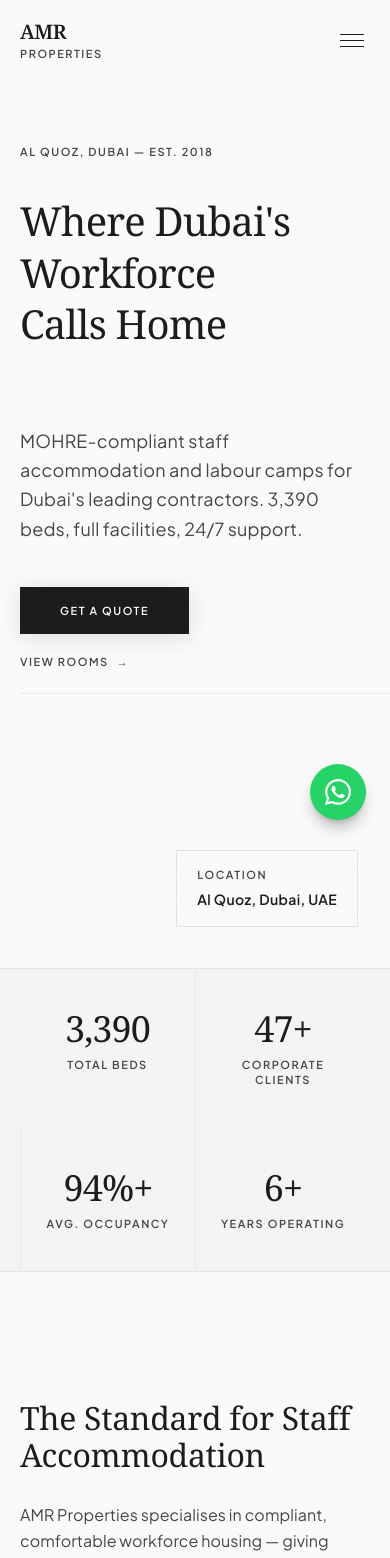
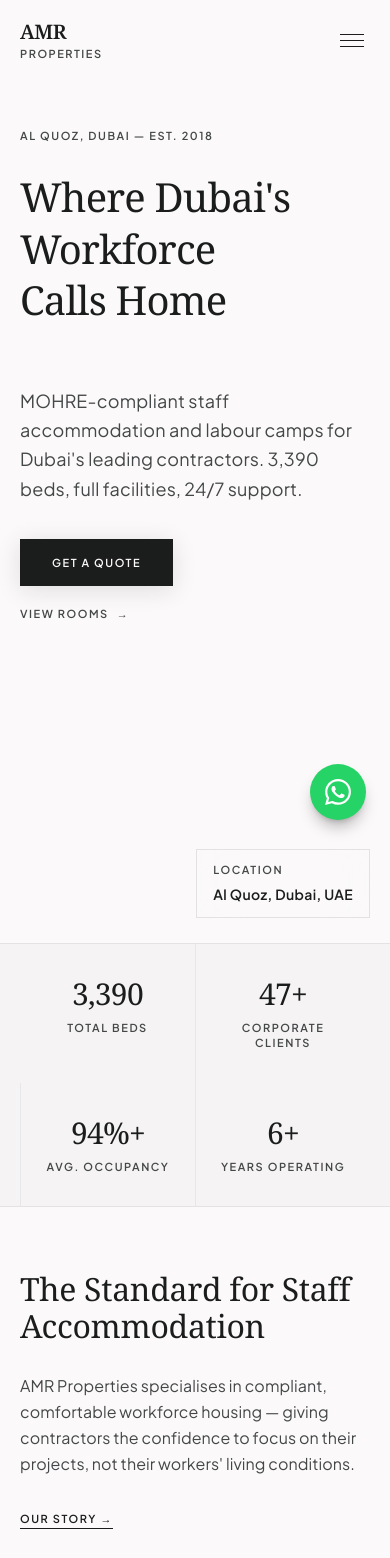
Before and after one commit to ashil-rahman/amr-properties, a Next.js app: page / in a window 390 px wide. Shown: the top 1558 px of the page. Built offline with nearby package versions, Linux system fonts and the light colour scheme; grey boxes are pictures that could not be loaded.

Commit message:
Fix mobile layout and add photos to advantages section

```diff
--- a/app/page.tsx
+++ b/app/page.tsx
@@ -7,7 +7,6 @@
 import ParallaxImage from '@/components/ParallaxImage'
 import {
   fadeUp,
-  fadeRight,
   scaleIn,
   staggerContainer,
   staggerGrid,
@@ -17,12 +16,48 @@
 
 /* ── data ───────────────────────────────────────────────────── */
 const advantages = [
-  { n: '01', title: 'Prime Location',         body: "Al Quoz — Dubai's industrial hub — with direct motorway access to every major project site." },
-  { n: '02', title: 'MOHRE Compliance',        body: 'Every unit, corridor, and facility meets Ministry of Human Resources & Emiratisation standards.' },
-  { n: '03', title: 'Stable Occupancy',        body: 'A 94%+ average occupancy rate across six years reflects the trust contractors place in us.' },
-  { n: '04', title: 'Flexible Configurations', body: 'Room types from 2 to 5 beds let you scale headcount without renegotiating long-term contracts.' },
-  { n: '05', title: '24/7 Support',            body: 'On-site management, security, and maintenance around the clock — your HR desk stays clear.' },
-  { n: '06', title: 'Full-Service Compound',   body: 'Catering, store, saloon, CCTV — every essential on-site, keeping your workforce focused.' },
+  {
+    n: '01',
+    title: 'Prime Location',
+    body: "Al Quoz — Dubai's industrial hub — with direct motorway access to every major project site.",
+    image: '/images/building-front.jpg',
+    alt: 'AMR Properties compound exterior in Al Quoz Dubai',
+  },
+  {
+    n: '02',
+    title: 'MOHRE Compliance',
+    body: 'Every unit, corridor, and facility meets Ministry of Human Resources & Emiratisation standards.',
+    image: '/images/fire-safety.jpg',
+    alt: 'AMR Properties fire safety and MOHRE compliance',
+  },
+  {
+    n: '03',
+    title: 'Stable Occupancy',
+    body: 'A 94%+ average occupancy rate across six years reflects the trust contractors place in us.',
+    image: '/images/hero-exterior.jpg',
+    alt: 'AMR Properties building exterior Al Quoz',
+  },
+  {
+    n: '04',
+    title: 'Flexible Configurations',
+    body: 'Room types from 2 to 5 beds let you scale headcount without renegotiating long-term contracts.',
+    image: '/images/room-2.jpg',
+    alt: 'AMR Properties flexible room configurations',
+  },
+  {
+    n: '05',
+    title: '24/7 Support',
+    body: 'On-site management, security, and maintenance around the clock — your HR desk stays clear.',
+    image: '/images/corridor.jpg',
+    alt: 'AMR Properties 24/7 monitored corridor',
+  },
+  {
+    n: '06',
+    title: 'Full-Service Compound',
+    body: 'Catering, store, saloon, CCTV — every essential on-site, keeping your workforce focused.',
+    image: '/images/dining-hall.jpg',
+    alt: 'AMR Properties dining hall full service',
+  },
 ]
 
 const metrics = [
@@ -32,7 +67,6 @@
   { value: '6+',    label: 'Years Operating' },
 ]
 
-/* ── shared button motion props ─────────────────────────────── */
 const btnHover = { scale: 1.04, transition: { duration: 0.22, ease: EASE_OUT_EXPO } }
 const btnTap   = { scale: 0.97 }
 
@@ -42,28 +76,22 @@
       {/* ══ HERO ════════════════════════════════════════════════ */}
       <section className="min-h-screen flex flex-col md:flex-row pt-20 overflow-hidden">
 
-        {/* Left — text content */}
+        {/* Left — text */}
         <motion.div
           variants={staggerContainer}
           initial="hidden"
           animate="visible"
           className="w-full md:w-5/12 flex flex-col justify-center
                      px-5 sm:px-10 lg:px-page
-                     py-16 sm:py-24 bg-surface relative z-10"
+                     py-12 sm:py-20 bg-surface relative z-10"
         >
-          <div className="max-w-lg space-y-10">
-
-            {/* Eyebrow */}
+          <div className="max-w-lg space-y-8">
             <motion.div variants={fadeUp} className="overflow-hidden">
-              <motion.span
-                className="label-caps text-on-surface-variant block"
-                variants={fadeUp}
-              >
+              <motion.span className="label-caps text-on-surface-variant block" variants={fadeUp}>
                 Al Quoz, Dubai — Est. 2018
               </motion.span>
             </motion.div>
 
-            {/* Headline */}
             <motion.div variants={staggerContainer} className="space-y-2">
               {["Where Dubai's", 'Workforce', 'Calls Home'].map((line) => (
                 <div key={line} className="overflow-hidden">
@@ -77,13 +105,11 @@
               ))}
             </motion.div>
 
-            {/* Divider line */}
             <motion.div
               variants={lineReveal}
               className="h-px bg-on-surface/12 w-full origin-left"
             />
 
-            {/* Body */}
             <motion.p
               variants={fadeUp}
               className="font-sans text-body-lg text-on-surface-variant leading-relaxed max-w-sm"
@@ -91,12 +117,11 @@
               MOHRE-compliant staff accommodation and labour camps for Dubai&apos;s leading contractors. 3,390 beds, full facilities, 24/7 support.
             </motion.p>
 
-            {/* CTAs */}
             <motion.div variants={fadeUp} className="flex flex-col sm:flex-row items-start sm:items-center gap-5 pt-1">
               <motion.div whileHover={btnHover} whileTap={btnTap}>
                 <Link
                   href="/contact"
-                  className="bg-on-surface text-surface px-10 py-4 label-caps hover:opacity-85 inline-block transition-opacity"
+                  className="bg-on-surface text-surface px-8 sm:px-10 py-4 label-caps hover:opacity-85 inline-block transition-opacity"
                   style={{ boxShadow: '0 4px 24px rgba(27,28,28,0.12)' }}
                 >
                   Get a Quote
@@ -105,24 +130,21 @@
               <motion.div whileHover={{ x: 4 }} transition={{ duration: 0.2 }}>
                 <Link
                   href="/rooms"
-                  className="group flex items-center gap-2 label-caps text-on-surface-variant hover:text-on-surface transition-colors"
+                  className="flex items-center gap-2 label-caps text-on-surface-variant hover:text-on-surface transition-colors"
                 >
-                  View Rooms
-                  <span className="inline-block">→</span>
+                  View Rooms <span>→</span>
                 </Link>
               </motion.div>
             </motion.div>
           </div>
-
-          <div className="absolute bottom-10 left-5 sm:left-10 lg:left-page right-0 hairline-b" />
         </motion.div>
 
-        {/* Right — Dubai aerial hero image */}
+        {/* Right — Dubai aerial */}
         <motion.div
           variants={scaleIn}
           initial="hidden"
           animate="visible"
-          className="w-full md:w-7/12 relative min-h-[60vw] md:min-h-screen"
+          className="w-full md:w-7/12 relative min-h-[70vw] sm:min-h-[55vw] md:min-h-screen"
         >
           <ParallaxImage
             src="/images/dubai-hero.jpg"
@@ -134,12 +156,11 @@
           />
           <div className="absolute inset-0 bg-on-surface/8" />
 
-          {/* Glassmorphic location tag */}
           <motion.div
             initial={{ opacity: 0, y: 12 }}
             animate={{ opacity: 1, y: 0 }}
             transition={{ delay: 0.9, duration: 0.6, ease: EASE_OUT_EXPO }}
-            className="absolute bottom-10 right-8 glass border border-on-surface/10 px-5 py-4"
+            className="absolute bottom-6 right-5 sm:bottom-10 sm:right-8 glass border border-on-surface/10 px-4 py-3 sm:px-5 sm:py-4"
           >
             <span className="label-caps text-[9px] text-on-surface-variant block mb-1">Location</span>
             <span className="font-sans text-sm font-semibold text-on-surface tracking-wide">Al Quoz, Dubai, UAE</span>
@@ -158,8 +179,8 @@
         <div className="mx-auto max-w-[1440px] px-5 sm:px-10 lg:px-page">
           <div className="grid grid-cols-2 md:grid-cols-4 divide-x divide-on-surface/8">
             {metrics.map(({ value, label }) => (
-              <motion.div key={value} variants={fadeUp} className="py-10 px-6 text-center">
-                <p className="font-serif text-4xl sm:text-5xl text-on-surface tracking-tight">{value}</p>
+              <motion.div key={value} variants={fadeUp} className="py-8 sm:py-10 px-4 sm:px-6 text-center">
+                <p className="font-serif text-3xl sm:text-4xl lg:text-5xl text-on-surface tracking-tight">{value}</p>
                 <p className="label-caps text-on-surface-variant mt-2">{label}</p>
               </motion.div>
             ))}
@@ -168,10 +189,10 @@
       </motion.section>
 
       {/* ══ EDITORIAL INTRO ═════════════════════════════════════ */}
-      <section className="bg-surface py-section px-5 sm:px-10 lg:px-page">
+      <section className="bg-surface py-16 sm:py-section px-5 sm:px-10 lg:px-page">
         <div className="mx-auto max-w-[1440px] grid grid-cols-12 gap-gutter items-center">
 
-          <div className="col-span-12 md:col-span-4 space-y-7">
+          <div className="col-span-12 md:col-span-4 space-y-7 mb-10 md:mb-0">
             <FadeUp>
               <h2 className="font-serif text-headline-lg text-on-surface">
                 The Standard for Staff Accommodation
@@ -217,7 +238,7 @@
                 </motion.div>
                 <p className="label-caps text-on-surface-variant">Clean Interiors</p>
               </motion.div>
-              <motion.div variants={scaleIn} className="space-y-3 mt-12 sm:mt-20">
+              <motion.div variants={scaleIn} className="space-y-3 mt-10 sm:mt-20">
                 <motion.div
                   className="relative aspect-[3/4] overflow-hidden"
                   whileHover={{ scale: 1.02, transition: { duration: 0.4 } }}
@@ -238,10 +259,10 @@
       </section>
 
       {/* ══ ADVANTAGES GRID ══════════════════════════════════════ */}
-      <section className="bg-surface-container-low py-section px-5 sm:px-10 lg:px-page">
+      <section className="bg-surface-container-low py-16 sm:py-section px-5 sm:px-10 lg:px-page">
         <div className="mx-auto max-w-[1440px]">
 
-          <FadeUp className="mb-16 hairline-b pb-12">
+          <FadeUp className="mb-12 sm:mb-16 hairline-b pb-10 sm:pb-12">
             <span className="label-caps text-gold block mb-4">Why AMR Properties</span>
             <h2 className="font-serif text-headline-lg text-on-surface max-w-xl">
               Six Reasons Contractors Choose Us First
@@ -253,10 +274,23 @@
             initial="hidden"
             whileInView="visible"
             viewport={{ once: true, margin: '-60px' }}
-            className="grid grid-cols-1 md:grid-cols-3 gap-x-16 gap-y-14 md:gap-y-20"
+            className="grid grid-cols-1 sm:grid-cols-2 lg:grid-cols-3 gap-px bg-on-surface/8"
           >
             {advantages.map((a) => (
-              <motion.div key={a.n} variants={fadeUp} className="space-y-5 group">
+              <motion.div key={a.n} variants={fadeUp} className="bg-surface-container-low group">
+                {/* Photo */}
+                <div className="relative overflow-hidden aspect-[16/9]">
+                  <Image
+                    src={a.image}
+                    alt={a.alt}
+                    fill
+                    className="object-cover transition-transform duration-700 group-hover:scale-105"
+                    sizes="(max-width: 640px) 100vw, (max-width: 1024px) 50vw, 33vw"
+                  />
+                  <div className="absolute inset-0 bg-gradient-to-t from-on-surface/25 to-transparent" />
+                </div>
+                {/* Text */}
+                <div className="p-6 sm:p-8 space-y-4">
                   <div className="flex items-center gap-4">
                     <span className="label-caps text-on-surface-variant">{a.n}</span>
                     <motion.div
@@ -269,6 +303,7 @@
                   </div>
                   <h3 className="font-serif text-headline-md text-on-surface">{a.title}</h3>
                   <p className="font-sans text-body-md text-on-surface-variant leading-relaxed">{a.body}</p>
+                </div>
               </motion.div>
             ))}
           </motion.div>
@@ -276,10 +311,10 @@
       </section>
 
       {/* ══ DATA BENTO ═══════════════════════════════════════════ */}
-      <section className="bg-surface py-section px-5 sm:px-10 lg:px-page">
+      <section className="bg-surface py-16 sm:py-section px-5 sm:px-10 lg:px-page">
         <div className="mx-auto max-w-[1440px] grid grid-cols-12 gap-gutter items-center">
 
-          <div className="col-span-12 lg:col-span-5 space-y-12">
+          <div className="col-span-12 lg:col-span-5 space-y-10 mb-10 lg:mb-0">
             <FadeUp>
               <span className="label-caps text-gold block mb-4">Occupancy & Compliance</span>
               <h2 className="font-serif text-headline-lg text-on-surface mb-6">Built to Perform, Built to Last</h2>
@@ -290,8 +325,8 @@
             <FadeUp delay={0.12}>
               <div className="space-y-6">
                 {[
-                  { label: 'Average Occupancy Rate',   value: '94%+' },
-                  { label: 'MOHRE Compliance Score',    value: '100%' },
+                  { label: 'Average Occupancy Rate', value: '94%+' },
+                  { label: 'MOHRE Compliance Score',  value: '100%' },
                 ].map(({ label, value }) => (
                   <div key={label} className="flex justify-between items-end hairline-b pb-4">
                     <span className="label-caps text-on-surface-variant">{label}</span>
@@ -302,16 +337,16 @@
             </FadeUp>
           </div>
 
-          <FadeUp delay={0.15} className="col-span-12 lg:col-span-6 lg:col-start-7 mt-10 lg:mt-0">
+          <FadeUp delay={0.15} className="col-span-12 lg:col-span-6 lg:col-start-7">
             <div className="grid grid-cols-2 gap-3 sm:gap-4">
-              {/* Bar chart card */}
+              {/* Bar chart */}
               <motion.div
-                className="col-span-2 border border-on-surface/8 bg-surface-container-low p-6 sm:p-8"
+                className="col-span-2 border border-on-surface/8 bg-surface-container-low p-5 sm:p-8"
                 whileHover={{ boxShadow: '0 8px 32px rgba(0,0,0,0.06)' }}
                 transition={{ duration: 0.3 }}
               >
-                <div className="flex justify-between items-start mb-8">
-                  <span className="label-caps text-on-surface-variant">Beds Across Compound — Growth</span>
+                <div className="flex justify-between items-start mb-6 sm:mb-8">
+                  <span className="label-caps text-on-surface-variant text-[10px] sm:text-[11px]">Beds Across Compound — Growth</span>
                   <span className="text-on-surface">↗</span>
                 </div>
                 <motion.div
@@ -319,12 +354,12 @@
                   initial="hidden"
                   whileInView="visible"
                   viewport={{ once: true }}
-                  className="h-32 sm:h-40 flex items-end gap-1.5 sm:gap-2"
+                  className="h-28 sm:h-40 flex items-end gap-1.5 sm:gap-2"
                 >
                   {[40, 55, 65, 78, 88, 100].map((h, i) => (
                     <motion.div
                       key={i}
-                      className={`w-full rounded-sm ${i === 5 ? 'bg-on-surface' : 'bg-surface-container-highest'}`}
+                      className={`w-full rounded-sm ${i === 5 ? 'bg-on-surface' : 'bg-on-surface/15'}`}
                       initial={{ height: 0, opacity: 0 }}
                       whileInView={{ height: `${h}%`, opacity: 1 }}
                       viewport={{ once: true }}
@@ -332,33 +367,33 @@
                     />
                   ))}
                 </motion.div>
-                <div className="flex justify-between mt-3 label-caps text-[9px] text-on-surface-variant">
+                <div className="flex justify-between mt-3 label-caps text-[8px] sm:text-[9px] text-on-surface-variant">
                   {['2019','2020','2021','2022','2023','2024'].map(y => <span key={y}>{y}</span>)}
                 </div>
               </motion.div>
 
-              {/* Stat — Room types */}
+              {/* Room types */}
               <motion.div
-                className="border border-on-surface/8 bg-surface-container-low p-6 flex flex-col justify-between aspect-square"
+                className="border border-on-surface/8 bg-surface-container-low p-5 sm:p-6 flex flex-col justify-between min-h-[140px] sm:aspect-square"
                 whileHover={{ translateY: -4, boxShadow: '0 12px 40px rgba(0,0,0,0.07)' }}
                 transition={{ duration: 0.3 }}
               >
                 <span className="label-caps text-on-surface-variant">Room Types</span>
                 <div>
-                  <div className="font-serif text-headline-md text-on-surface mb-1">2–5 Bed</div>
+                  <div className="font-serif text-2xl sm:text-headline-md text-on-surface mb-1">2–5 Bed</div>
                   <p className="label-caps text-[9px] text-on-surface-variant">Configurations</p>
                 </div>
               </motion.div>
 
-              {/* Dark stat — 24/7 */}
+              {/* 24/7 dark */}
               <motion.div
-                className="border border-on-surface/8 bg-on-surface p-6 flex flex-col justify-between aspect-square"
+                className="border border-on-surface/8 bg-on-surface p-5 sm:p-6 flex flex-col justify-between min-h-[140px] sm:aspect-square"
                 whileHover={{ translateY: -4, boxShadow: '0 12px 40px rgba(0,0,0,0.15)' }}
                 transition={{ duration: 0.3 }}
               >
                 <span className="label-caps text-surface/60">Security</span>
                 <div>
-                  <div className="font-serif text-headline-md text-surface mb-1">24/7</div>
+                  <div className="font-serif text-2xl sm:text-headline-md text-surface mb-1">24/7</div>
                   <p className="label-caps text-[9px] text-surface/60">On-Site Coverage</p>
                 </div>
               </motion.div>
@@ -367,11 +402,11 @@
         </div>
       </section>
 
-      {/* ══ NARRATIVE — lifestyle ════════════════════════════════ */}
-      <section className="bg-surface-container-low py-section px-5 sm:px-10 lg:px-page">
+      {/* ══ NARRATIVE ═══════════════════════════════════════════ */}
+      <section className="bg-surface-container-low py-16 sm:py-section px-5 sm:px-10 lg:px-page">
         <div className="mx-auto max-w-[1440px] grid grid-cols-12 gap-gutter items-center">
 
-          <div className="col-span-12 md:col-span-5 order-2 md:order-1">
+          <div className="col-span-12 md:col-span-5 order-2 md:order-1 mt-10 md:mt-0">
             <FadeUp direction="scale">
               <motion.div
                 className="relative aspect-[3/4] overflow-hidden"
@@ -388,7 +423,7 @@
             </FadeUp>
           </div>
 
-          <div className="col-span-12 md:col-span-6 md:col-start-7 order-1 md:order-2 mb-10 md:mb-0">
+          <div className="col-span-12 md:col-span-6 md:col-start-7 order-1 md:order-2">
             <FadeUp>
               <span className="label-caps text-gold block mb-6">The Compound</span>
               <h2 className="font-serif text-headline-lg text-on-surface mb-8">
@@ -415,9 +450,11 @@
       </section>
 
       {/* ══ PHOTO MONTAGE ════════════════════════════════════════ */}
-      <section className="px-5 sm:px-10 lg:px-page py-section bg-surface">
-        <div className="mx-auto max-w-[1440px] grid grid-cols-12 gap-gutter h-[380px] sm:h-[520px] lg:h-[640px]">
-          <FadeUp direction="scale" className="col-span-8 relative overflow-hidden">
+      <section className="px-5 sm:px-10 lg:px-page py-16 sm:py-section bg-surface">
+        <div className="mx-auto max-w-[1440px] grid grid-cols-1 md:grid-cols-12 gap-gutter md:h-[520px] lg:h-[640px]">
+
+          {/* Main large photo */}
+          <FadeUp direction="scale" className="md:col-span-8 relative overflow-hidden h-[260px] sm:h-[340px] md:h-full">
             <motion.div
               className="absolute inset-0"
               whileHover={{ scale: 1.02, transition: { duration: 0.6 } }}
@@ -427,12 +464,15 @@
                 alt="AMR Properties catering kitchen"
                 className="absolute inset-0 w-full h-full"
                 strength={0.07}
-                sizes="(max-width: 1024px) 66vw, 800px"
+                sizes="(max-width: 768px) 100vw, (max-width: 1024px) 66vw, 800px"
               />
             </motion.div>
           </FadeUp>
-          <div className="col-span-4 flex flex-col gap-gutter h-full">
-            <FadeUp direction="scale" delay={0.12} className="relative flex-1 overflow-hidden">
+
+          {/* Right column */}
+          <div className="md:col-span-4 flex flex-col gap-gutter md:h-full">
+
+            <FadeUp direction="scale" delay={0.12} className="relative overflow-hidden h-[200px] sm:h-[260px] md:flex-1">
               <motion.div
                 className="absolute inset-0"
                 whileHover={{ scale: 1.03, transition: { duration: 0.6 } }}
@@ -442,13 +482,14 @@
                   alt="AMR Properties dining hall"
                   className="absolute inset-0 w-full h-full"
                   strength={0.07}
-                  sizes="(max-width: 1024px) 33vw, 400px"
+                  sizes="(max-width: 768px) 100vw, (max-width: 1024px) 33vw, 400px"
                 />
               </motion.div>
             </FadeUp>
-            <FadeUp delay={0.2} className="flex-1 bg-surface-container-low border border-on-surface/8 flex flex-col justify-center p-6 sm:p-8 lg:p-10 space-y-4">
+
+            <FadeUp delay={0.2} className="md:flex-1 bg-surface-container-low border border-on-surface/8 flex flex-col justify-center p-6 sm:p-8 lg:p-10 space-y-4">
               <h4 className="font-serif text-headline-md text-on-surface">World-Class Facilities</h4>
-              <p className="font-sans text-body-md text-on-surface-variant leading-relaxed hidden sm:block">
+              <p className="font-sans text-body-md text-on-surface-variant leading-relaxed">
                 Catering, security, store, CCTV — everything on compound.
               </p>
               <motion.div whileHover={{ x: 4 }} transition={{ duration: 0.2 }}>
@@ -462,8 +503,7 @@
       </section>
 
       {/* ══ CTA BANNER ═══════════════════════════════════════════ */}
-      <section className="bg-on-surface py-section px-5 sm:px-10 lg:px-page overflow-hidden relative">
-        {/* Subtle background parallax */}
+      <section className="bg-on-surface py-16 sm:py-section px-5 sm:px-10 lg:px-page overflow-hidden relative">
         <div className="absolute inset-0 opacity-[0.04]">
           <ParallaxImage
             src="/images/dubai-hero.jpg"
@@ -475,18 +515,18 @@
 
         <div className="relative mx-auto max-w-[1440px]">
           <FadeUp>
-            <div className="flex flex-col md:flex-row items-start md:items-center justify-between gap-10">
+            <div className="flex flex-col md:flex-row items-start md:items-center justify-between gap-8 sm:gap-10">
               <div className="max-w-xl">
                 <span className="label-caps text-gold block mb-5">Get in Touch</span>
                 <h2 className="font-serif text-headline-lg text-surface leading-[1.15]">
                   Looking for accommodation for your workforce?
                 </h2>
               </div>
-              <div className="flex flex-col sm:flex-row gap-4 flex-shrink-0">
+              <div className="flex flex-col sm:flex-row gap-4 flex-shrink-0 w-full sm:w-auto">
                 <motion.a
                   href="https://wa.me/97165542201"
                   target="_blank" rel="noopener noreferrer"
-                  className="inline-flex items-center gap-3 bg-[#25D366] px-8 py-4 label-caps text-surface"
+                  className="inline-flex items-center justify-center gap-3 bg-[#25D366] px-7 py-4 label-caps text-surface"
                   whileHover={{ scale: 1.04, boxShadow: '0 8px 28px rgba(37,211,102,0.35)' }}
                   whileTap={{ scale: 0.97 }}
                   transition={{ duration: 0.22, ease: EASE_OUT_EXPO }}
@@ -500,10 +540,11 @@
                   whileHover={{ scale: 1.04 }}
                   whileTap={{ scale: 0.97 }}
                   transition={{ duration: 0.22, ease: EASE_OUT_EXPO }}
+                  className="w-full sm:w-auto"
                 >
                   <Link
                     href="/contact"
-                    className="inline-flex items-center gap-2 border border-surface/25 px-8 py-4 label-caps text-surface hover:bg-surface/10 transition-colors"
+                    className="flex items-center justify-center gap-2 border border-surface/25 px-7 py-4 label-caps text-surface hover:bg-surface/10 transition-colors"
                   >
                     Send an Enquiry →
                   </Link>
```
Lines whose indentation alone changed are shown as unchanged.
